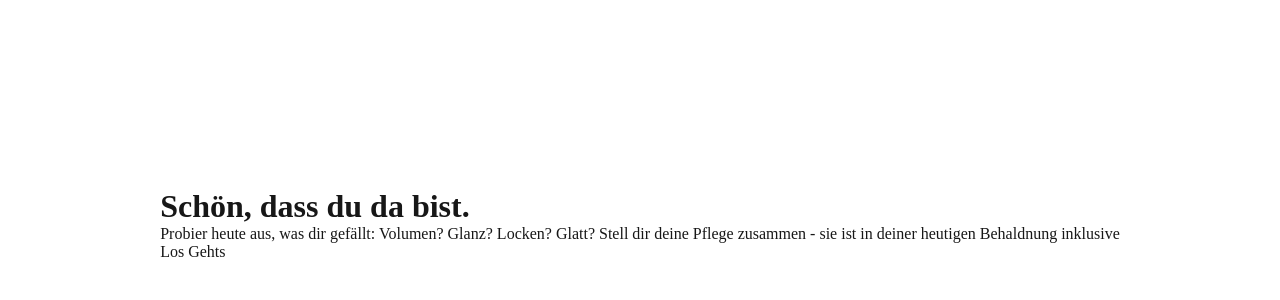
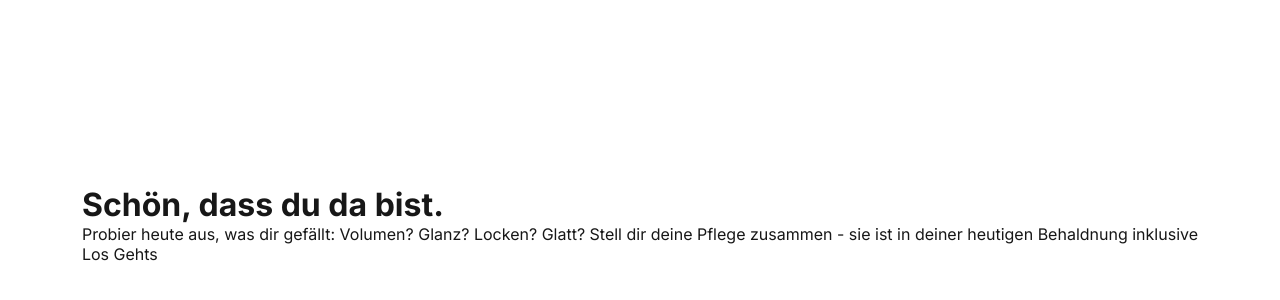
Before and after one commit to Siiiimon/friseur-beratung-front, a Next.js app: page / in a window 1280 px wide. Shown: the part 176-476 px from the top of the page. Built offline with nearby package versions, Linux system fonts and the light colour scheme.

Commit message:
feat: basic typography

```diff
--- a/src/app/globals.css
+++ b/src/app/globals.css
@@ -1,6 +1,9 @@
 :root {
   --background: #ffffff;
   --foreground: #171717;
+
+  --font-heading: 600 40px "Inter", sans-serif;
+  --font-primary: 400 16px "Inter", sans-serif;
 }
 
 @media (prefers-color-scheme: dark) {
--- a/src/app/layout.tsx
+++ b/src/app/layout.tsx
@@ -1,5 +1,8 @@
 import type { Metadata } from "next";
 import "./globals.css";
+import { Inter } from "next/font/google";
+
+const inter = Inter({ subsets: ["latin"] });
 
 export const metadata: Metadata = {
   title: "Friseur Produktberatung",
@@ -12,7 +15,7 @@ export default function RootLayout({
   children: React.ReactNode;
 }>) {
   return (
-    <html lang="en">
+    <html lang="de" className={inter.className}>
       <body>{children}</body>
     </html>
   );
--- a/src/app/page.module.css
+++ b/src/app/page.module.css
@@ -2,3 +2,11 @@
   display: flex;
   flex-direction: column;
 }
+
+.heading {
+  font: var(--font-heading);
+}
+
+.text {
+  font: var(--font-primary);
+}
```
